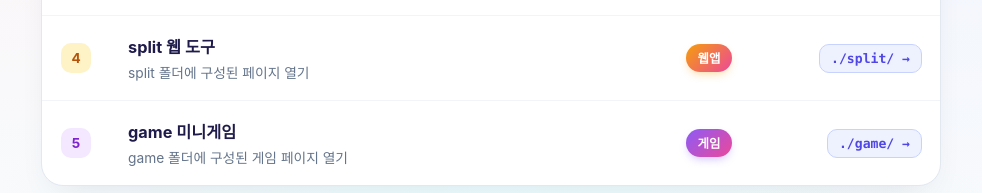
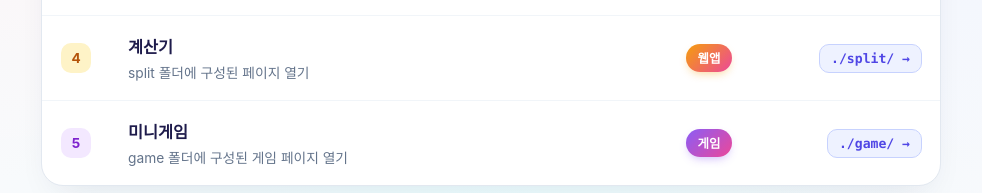
Before and after one commit to wjdwodhs/HELLOJJO, a plain HTML site: page index.html in a window 1280 px wide. Shown: the part 502-695 px from the top of the page, without its empty margins (149-1131 px from the left). Drawn offline with Linux system fonts and the light colour scheme.

Commit message:
Update index.html

```diff
--- a/index.html
+++ b/index.html
@@ -409,7 +409,7 @@
             <td class="num"><span class="num-badge num-4">4</span></td>
             <td class="title-cell">
               <a class="row-link" href="./split/">
-                <div class="item-title">split 웹 도구</div>
+                <div class="item-title">계산기</div>
                 <div class="item-desc">split 폴더에 구성된 페이지 열기</div>
               </a>
             </td>
@@ -424,7 +424,7 @@
             <td class="num"><span class="num-badge num-5">5</span></td>
             <td class="title-cell">
               <a class="row-link" href="./game/">
-                <div class="item-title">game 미니게임</div>
+                <div class="item-title">미니게임</div>
                 <div class="item-desc">game 폴더에 구성된 게임 페이지 열기</div>
               </a>
             </td>
```
